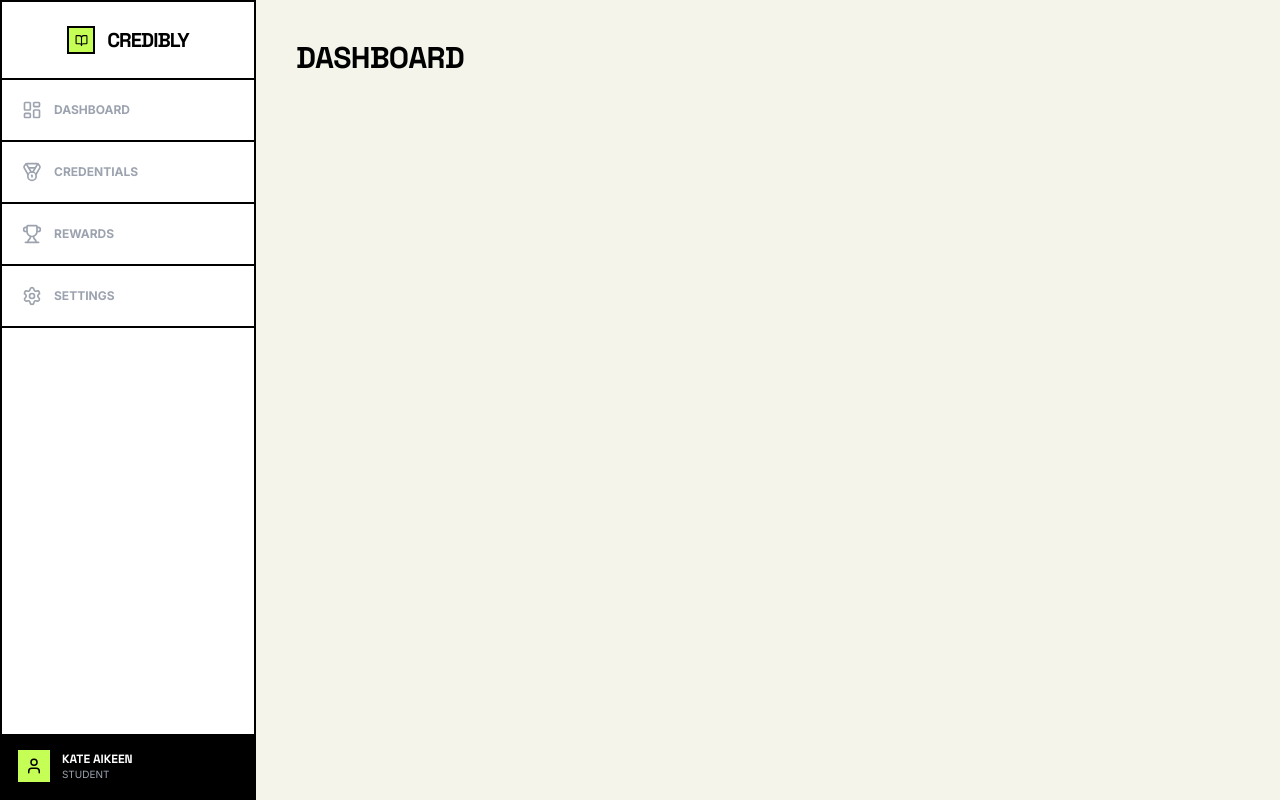
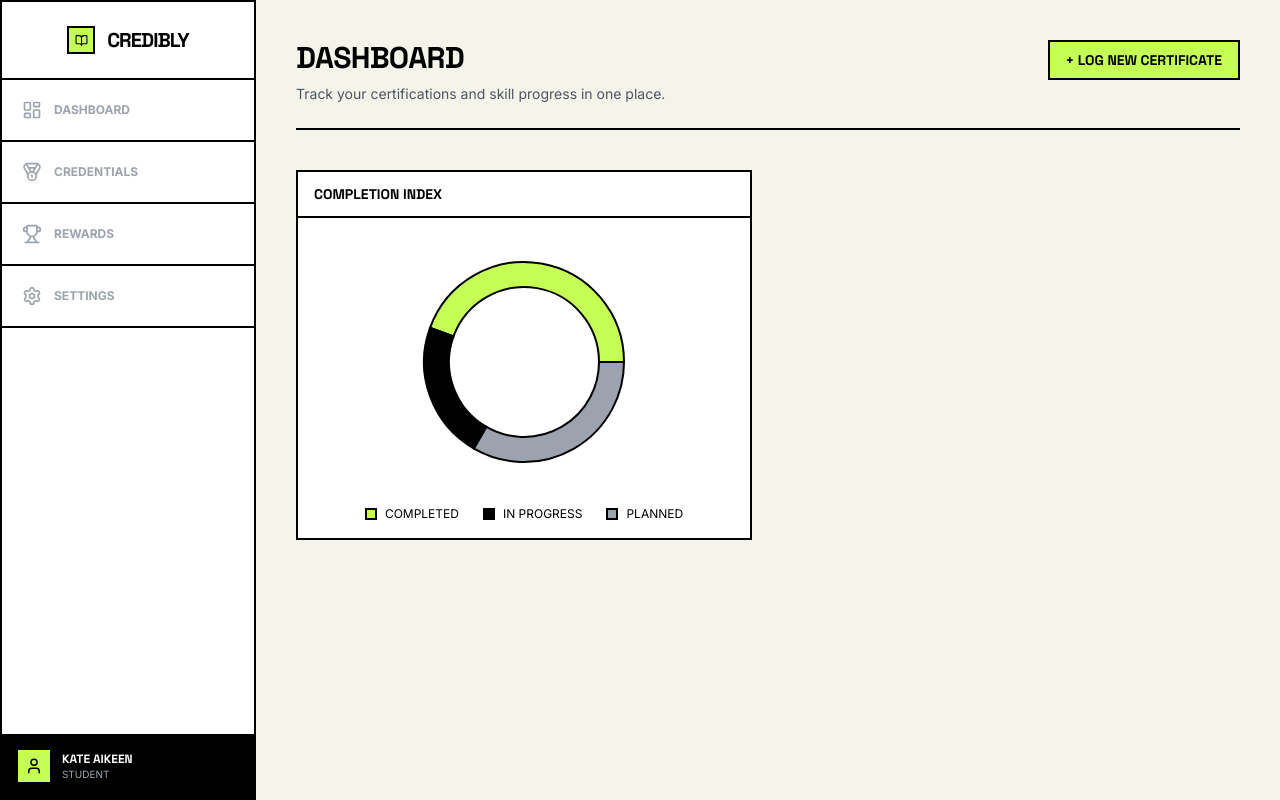
Before and after one commit to aikeen8/credibly, a React (Vite) app: page / in a window 1280 px wide. Built offline with nearby package versions, Linux system fonts and the light colour scheme.

Commit message:
Completion index ui

```diff
--- a/src/App.tsx
+++ b/src/App.tsx
@@ -1,32 +1,15 @@
-type CompletionStatus = "Completed" | "In Progress" | "Planned";
-import { BookOpen, LayoutDashboard, Medal, Trophy, Settings, User } from 'lucide-react';
-import { Button } from "./components/ui/Button";
-import { Card, CardHeader, CardContent } from "./components/ui/Card";
-import { PieChart, Pie, Cell } from "recharts";
+import { BookOpen, LayoutDashboard, Medal, Trophy, Settings, User } from "lucide-react";
+import { Routes, Route } from "react-router-dom";
 
-import { Outlet } from "react-router-dom";
-import { Routes, Route } from "react-router-dom";
 import Dashboard from "./pages/Dashboard";
 
 function App() {
   const navLinks = [
-    { name: 'Dashboard', icon: <LayoutDashboard size={20} strokeWidth={2}/> },
-    { name: 'Credentials', icon: <Medal size={20} strokeWidth={2}/> },
-    { name: 'Rewards', icon: <Trophy size={20} strokeWidth={2}/> },
-    { name: 'Settings', icon: <Settings size={20} strokeWidth={2}/> },
+    { name: "Dashboard", icon: <LayoutDashboard size={20} strokeWidth={2} /> },
+    { name: "Credentials", icon: <Medal size={20} strokeWidth={2} /> },
+    { name: "Rewards", icon: <Trophy size={20} strokeWidth={2} /> },
+    { name: "Settings", icon: <Settings size={20} strokeWidth={2} /> },
   ];
-
-  const completionData: { name: CompletionStatus; value: number }[] = [
-    { name: "Completed", value: 4 },
-    { name: "In Progress", value: 2 },
-    { name: "Planned", value: 3 },
-  ];
-
-  const COMPLETION_COLORS: Record<CompletionStatus, string> = {
-    Completed: "#c5ff55",
-    "In Progress": "#000000",
-    Planned: "#9ca3af",
-  };
 
   return (
     <div className="flex min-h-screen bg-brand-bg">
@@ -34,16 +17,17 @@ function App() {
       <aside className="w-64 border-2 border-black flex flex-col bg-white">
         <div className="p-6 border-b-2 border-black flex items-center justify-center gap-3">
           <div className="w-7 h-7 bg-brand-lime border-2 border-black flex items-center justify-center">
-            <BookOpen size={13} strokeWidth={2}/>
+            <BookOpen size={13} strokeWidth={2} />
           </div>
-            <h1 className="font-header text-xl tracking-tighter">Credibly</h1>
+          <h1 className="font-header text-xl tracking-tighter">Credibly</h1>
         </div>
 
         <nav className="flex-1 flex flex-col">
           {navLinks.map((link) => (
             <button
               key={link.name}
-              className="flex items-center gap-3 p-5 border-b-2 border-black text-gray-400 text-xs font-bold uppercase hover:bg-brand-lime hover:text-black transition-colors text-left">
+              className="flex items-center gap-3 p-5 border-b-2 border-black text-gray-400 text-xs font-bold uppercase hover:bg-brand-lime hover:text-black transition-colors text-left"
+            >
               {link.icon}
               {link.name}
             </button>
@@ -52,24 +36,27 @@ function App() {
 
         <div className="p-4 bg-black text-white flex items-center gap-3">
           <div className="w-8 h-8 bg-brand-lime flex items-center justify-center">
-            <User size={18} color="black"/>
+            <User size={18} color="black" />
           </div>
           <div className="flex flex-col">
-            <span className="text-xs font-header font-bold uppercase">Kate Aikeen</span>
-            <span className="text-[10px] text-gray-400 uppercase">Student</span>
+            <span className="text-xs font-header font-bold uppercase">
+              Kate Aikeen
+            </span>
+            <span className="text-[10px] text-gray-400 uppercase">
+              Student
+            </span>
           </div>
         </div>
       </aside>
 
+      {/* Main content area*/}
       <main className="flex-1 p-10">
-        {/* Dashboard Route */}
         <Routes>
           <Route path="/" element={<Dashboard />} />
         </Routes>
       </main>
-
     </div>
-  )
+  );
 }
 
-export default App
+export default App;
--- a/src/pages/Dashboard.tsx
+++ b/src/pages/Dashboard.tsx
@@ -1,9 +1,80 @@
+import { PieChart, Pie, Cell } from "recharts";
+import { Button } from "../components/ui/Button";
+import { Card, CardHeader, CardContent } from "../components/ui/Card";
+
+type CompletionStatus = "Completed" | "In Progress" | "Planned";
+
+const completionData: { name: CompletionStatus; value: number }[] = [
+  { name: "Completed", value: 4 },
+  { name: "In Progress", value: 2 },
+  { name: "Planned", value: 3 },
+];
+
+const COMPLETION_COLORS: Record<CompletionStatus, string> = {
+  Completed: "#c5ff55",
+  "In Progress": "#000000",
+  Planned: "#9ca3af",
+};
+
 export default function Dashboard() {
   return (
-    <div>
-      <h2 className="font-header text-3xl uppercase tracking-tight">
-        Dashboard
-      </h2>
+    <div className="flex flex-col gap-10">
+      {/* Header */}
+      <div className="flex items-start justify-between border-b-2 border-black pb-6">
+        <div className="flex flex-col gap-2">
+          <h2 className="font-header text-3xl uppercase tracking-tight">
+            Dashboard
+          </h2>
+          <p className="text-sm text-gray-600 max-w-md">
+            Track your certifications and skill progress in one place.
+          </p>
+        </div>
+        <Button>+ Log New Certificate</Button>
+      </div>
+
+      {/* COMPLETION INDEX */}
+      <div className="grid grid-cols-2 gap-8">
+        <Card>
+          <CardHeader>Completion Index</CardHeader>
+          <CardContent>
+            {/* Donut */}
+            <div className="h-64 flex items-center justify-center">
+              <PieChart width={220} height={220}>
+                <Pie
+                  data={completionData}
+                  dataKey="value"
+                  nameKey="name"
+                  cx="50%"
+                  cy="50%"
+                  innerRadius={75}
+                  outerRadius={100}
+                  stroke="#000"
+                  strokeWidth={2}
+                >
+                  {completionData.map((entry) => (
+                    <Cell
+                      key={entry.name}
+                      fill={COMPLETION_COLORS[entry.name]}
+                    />
+                  ))}
+                </Pie>
+              </PieChart>
+            </div>
+            <div className="flex justify-center gap-6 mt-4">
+              {completionData.map((item) => (
+                <div key={item.name} className="flex items-center gap-2">
+                  <div className="w-3 h-3 border-2 border-black" style={{
+                      backgroundColor: COMPLETION_COLORS[item.name],
+                    }}/>
+                  <span className="text-xs uppercase">
+                    {item.name}
+                  </span>
+                </div>
+              ))}
+            </div>
+          </CardContent>
+        </Card>
+      </div>
     </div>
   );
 }
```
